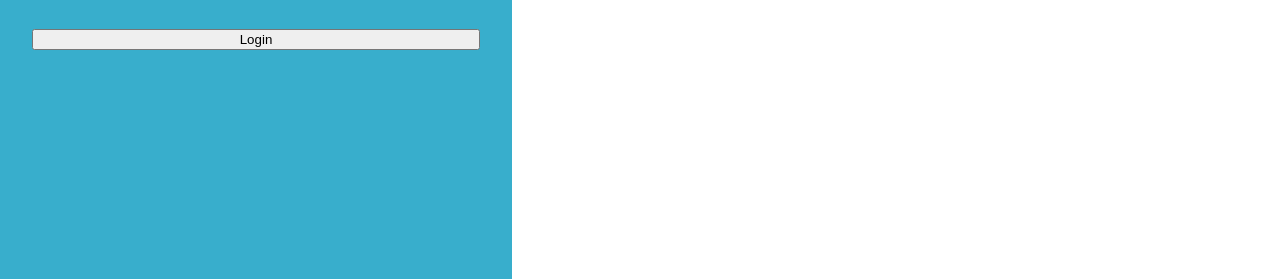
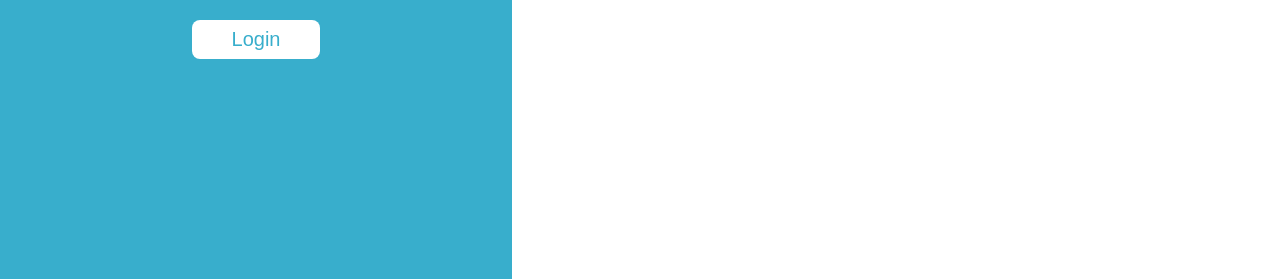
Before and after one commit to codingXllama/Hack-the-North-2019, a plain HTML site: page ezLearn/app/templates/login.html in a window 1280 px wide. Shown: the part 521-800 px from the top of the page. Drawn offline with Linux system fonts and the light colour scheme; files that its build step writes are made by us from their sources; files whose address does not match are found by name.

Commit message:
Update login.css

```diff
--- a/ezLearn/app/static/login.css
+++ b/ezLearn/app/static/login.css
@@ -64,7 +64,7 @@ form input[type=text], select {
     outline: none;
   }
 
-form button{
+  form input[type=submit], select {
     width: 8rem;
     padding: 0.5rem 0;
     font-size: 1.25rem;
@@ -75,7 +75,9 @@ form button{
     border-radius: 0.5rem;
     color: var(--light_blue_1);
     cursor: pointer;
-}
+    outline: none;
+  }
+
 
 form label{
     margin-bottom: -2.5rem;
```
